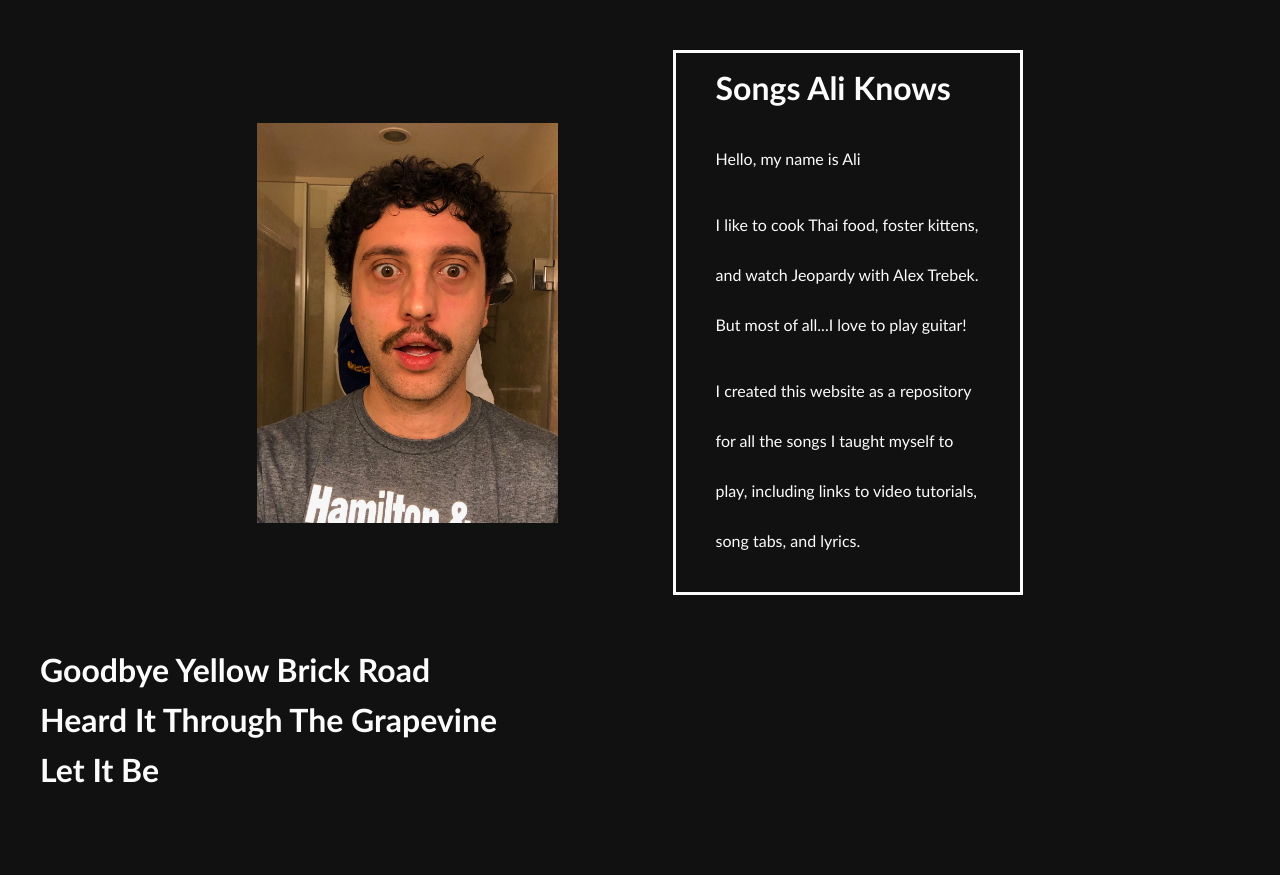
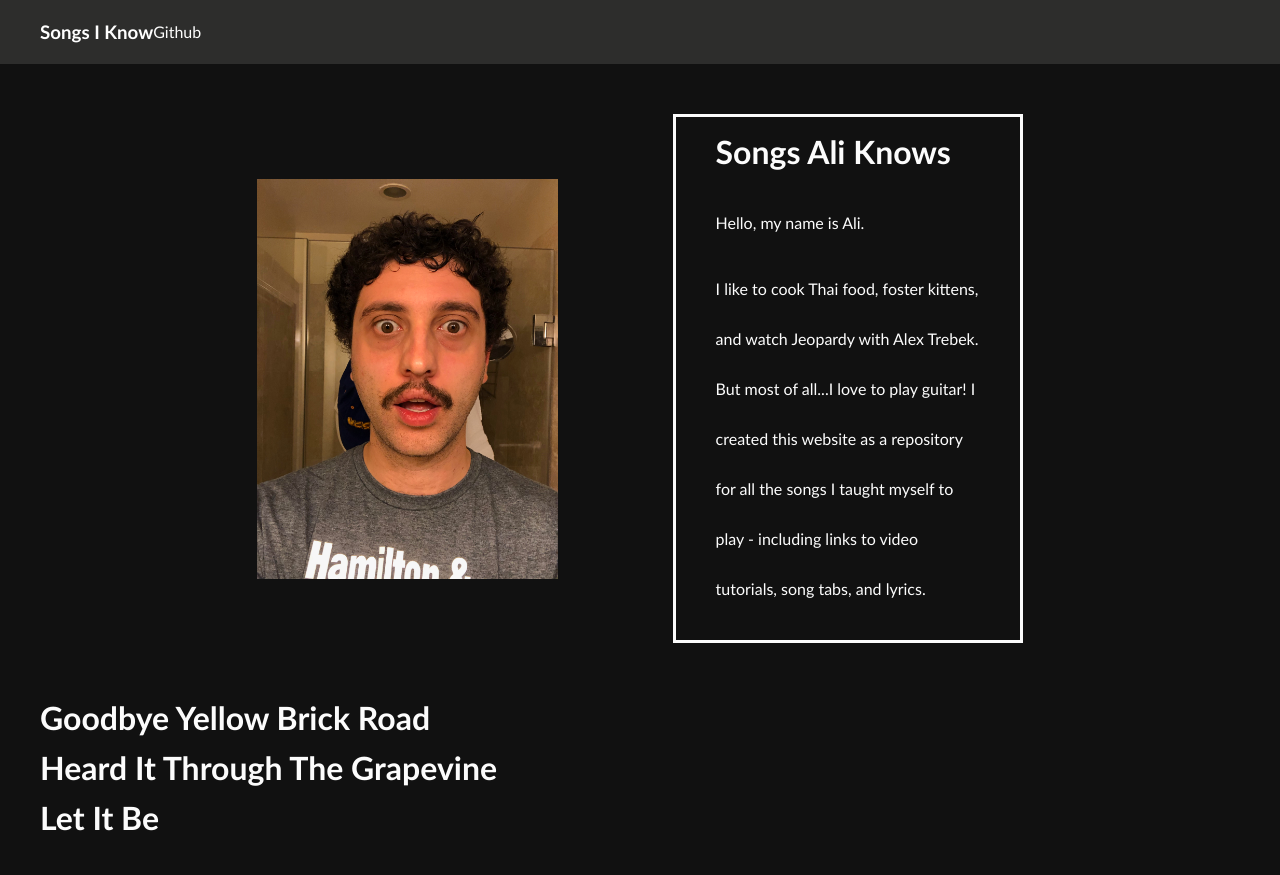
Before and after one commit to alishalabi/new-songs-i-know, a Django app: page /songapp/ in a window 1280 px wide. Before the commit the page ends 783 px from the top, so only its background shows below. Run offline with Django 3.2, Linux system fonts and the light colour scheme; data comes from the database, SQL or seed files in the repository.

Commit message:
Added navbar elements, working on styles

```diff
--- a/songapp/static/songapp/style.css
+++ b/songapp/static/songapp/style.css
@@ -2,8 +2,10 @@
   --bg-color: #111111;
   --fg-color: #FCFCFC;
   --my-green: #84D850;
+  --navbar-color: #2D2D2C;
 }
 
+/* ----- General Elements ----- */
 body {
   margin: 0;
   font-family: Candara;
@@ -36,6 +38,30 @@ a:hover {
   height: 100px;
 } */
 
+/* ----- Navbar Elements ----- */
+.main-navbar {
+  display: flex;
+  justify-content: space-between;
+  flex-direction: row;
+  background-color: var(--navbar-color);
+  color: white;
+  padding: 0;
+  height: 4em;
+}
+
+.main-navbar > ul {
+  display: flex;
+  flex-direction: row;
+  list-style: none;
+  align-items: center;
+}
+
+.main-navbar > ul > li {
+  justify-content: space-between;
+}
+
+
+/* ----- Index Elements ----- */
 .index-header {
   display: flex;
   flex-direction: row;
--- a/songapp/templates/songapp/index.html
+++ b/songapp/templates/songapp/index.html
@@ -1,4 +1,11 @@
 {% load static %}
+
+<div class="main-navbar">
+  <ul>
+    <li><h3 class="title">Songs I Know</h3></li>
+    <li><a href="https://github.com/alishalabi/new-songs-i-know">Github</a></li>
+  </ul>
+</div>
 
 <div class="index-header">
   <div class="index-image">
@@ -11,15 +18,13 @@
     </div>
     <div class="index-text-description">
       <p>
-        Hello, my name is Ali
+        Hello, my name is Ali.
       </p>
       <p>
         I like to cook Thai food, foster kittens, and watch Jeopardy with Alex Trebek.
-        But most of all...I love to play guitar!
-      </p>
-      <p>
-        I created this website as a repository for all the songs I taught myself to play,
-        including links to video tutorials, song tabs, and lyrics.
+        But most of all...I love to play guitar! I created this website as a repository
+        for all the songs I taught myself to play - including links to video tutorials,
+        song tabs, and lyrics.
       </p>
     </div>
   </div>
```
